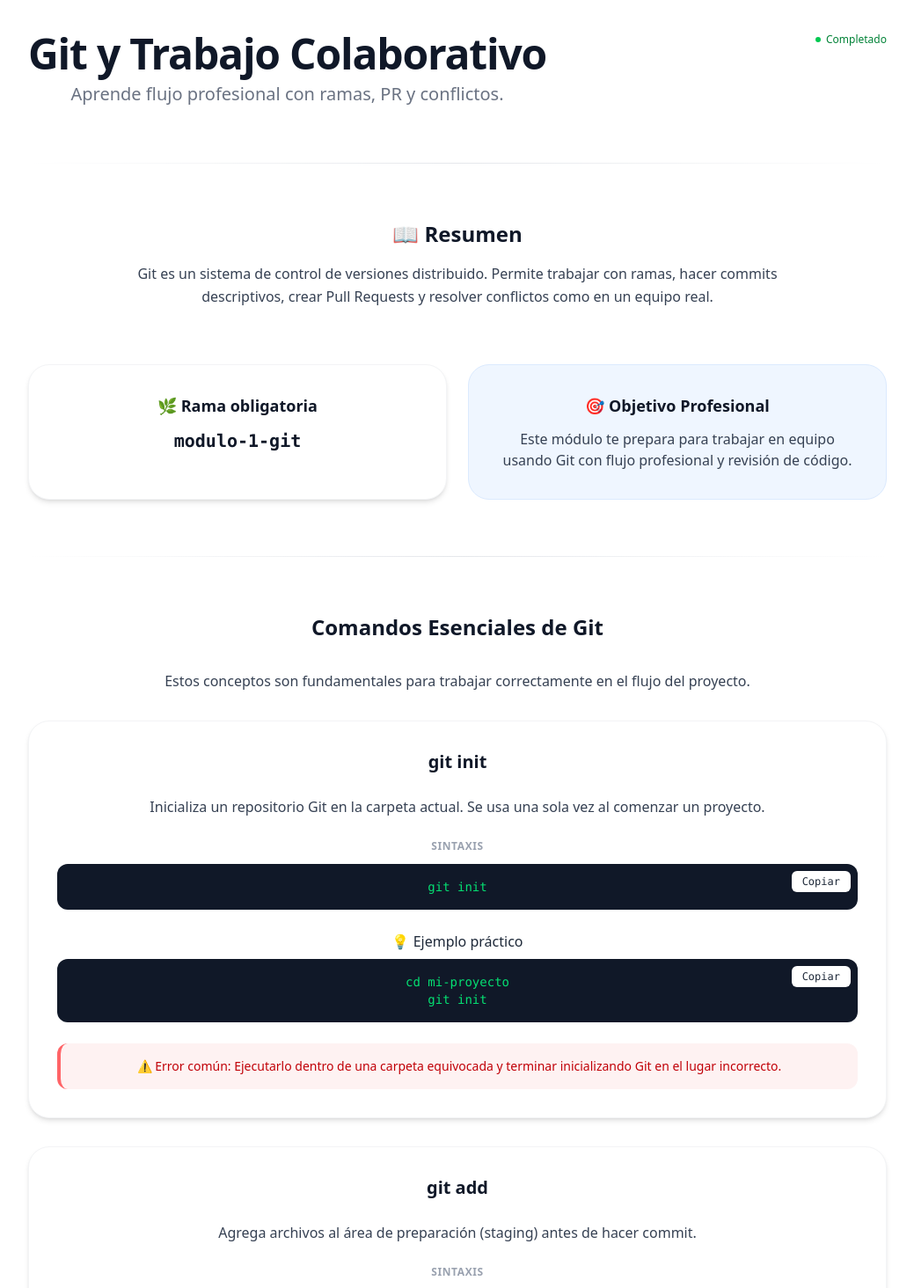
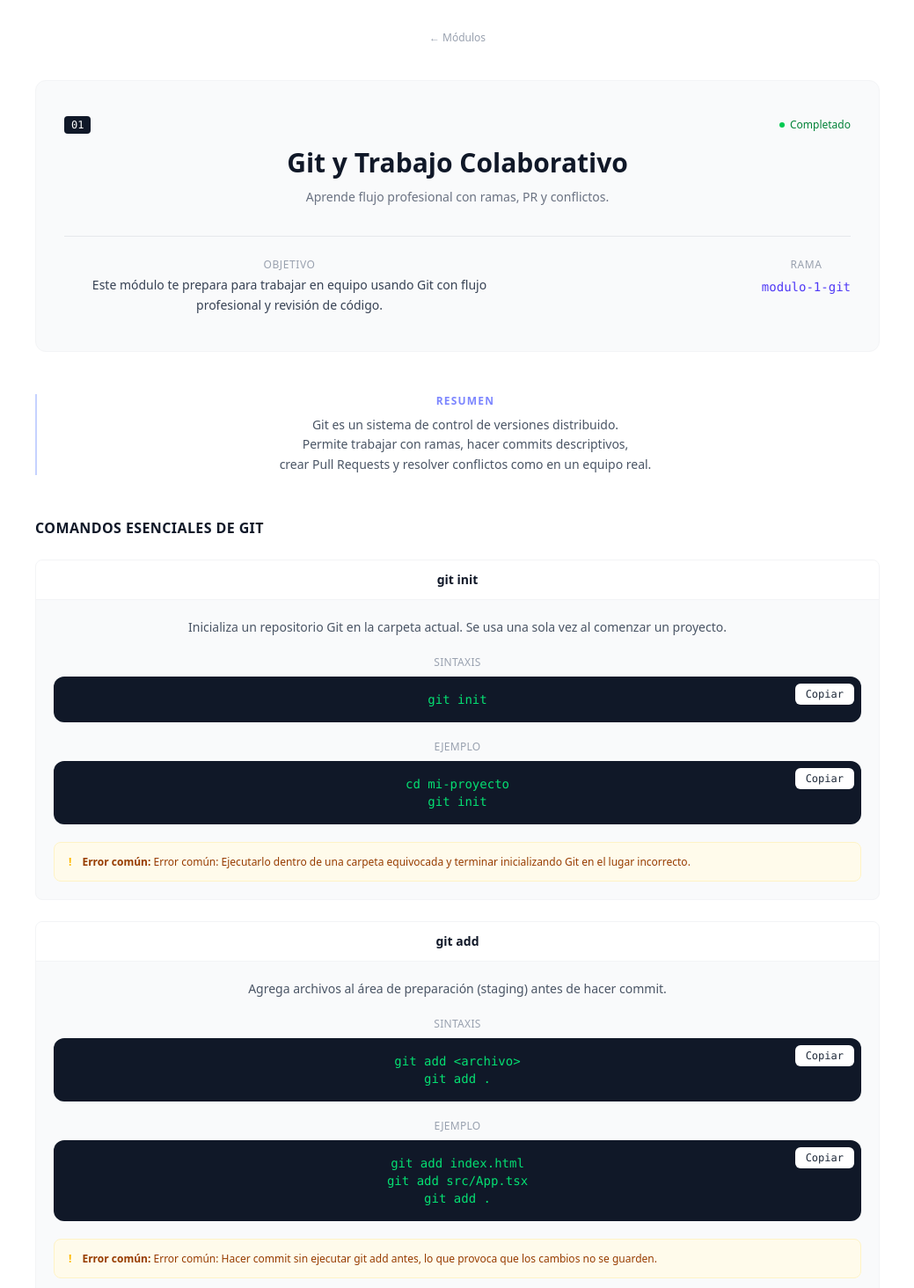
Before and after one commit to Lilopadilla22/Aprendiendo, a React (Vite) app: page /modulo/1 in a window 1280 px wide. Shown: the part 100-1564 px from the top of the page at 88% size, without its empty margins (120-1159 px from the left). Built offline with nearby package versions, Linux system fonts and the light colour scheme.

Commit message:
update styles in module detail

```diff
--- a/src/pages/ModuleDetail.tsx
+++ b/src/pages/ModuleDetail.tsx
@@ -1,4 +1,4 @@
-import { useParams } from "react-router-dom";
+import { useParams, Link } from "react-router-dom";
 import { modulesData } from "../data/modulesData";
 import { modulesStatus } from "../data/modulesStatus";
 import StatusBadge from "../components/StatusBadge";
@@ -10,192 +10,165 @@ export default function ModuleDetail() {
   const module = modulesData.find((m) => m.id === Number(id));
 
   if (!module) {
-    return <div className="p-8">Módulo no encontrado</div>;
+    return <div className="p-8 text-sm text-gray-500">Módulo no encontrado.</div>;
   }
 
   const status = getModuleStatus(module.id, modulesStatus);
 
   if (status === "locked") {
     return (
-      <div className="max-w-3xl mx-auto py-20 text-center space-y-6">
-        <h1 className="text-4xl font-bold">🔒 Módulo bloqueado</h1>
-        <p className="text-gray-600 text-lg">
-          Debes completar el módulo anterior antes de acceder a este contenido.
-        </p>
+      <div className="max-w-xl mx-auto py-24 px-6 text-center space-y-4">
+        <p className="text-4xl">🔒</p>
+        <h1 className="text-xl font-bold text-gray-900">Módulo bloqueado</h1>
+        <p className="text-sm text-gray-500">Este módulo aún no está disponible.</p>
+        <Link to="/" className="inline-block text-sm text-gray-900 underline underline-offset-4 hover:opacity-60 transition mt-2">
+          Volver al inicio
+        </Link>
       </div>
     );
   }
 
+  const num = String(module.id).padStart(2, "0");
+
   return (
-    <div className="max-w-5xl mx-auto px-6 py-12 space-y-16">
+    <div className="max-w-5xl mx-auto px-8 py-10">
+      <Link to="/" className="inline-block text-xs text-gray-400 hover:text-gray-700 transition mb-10">
+        ← Módulos
+      </Link>
+      <div className="bg-gray-50 border border-gray-100 rounded-xl px-8 py-10 mb-12 text-center">
+        <div className="flex items-center justify-between gap-3 mb-3">
+          <span className="font-mono text-xs bg-gray-900 text-white px-2 py-0.5 rounded">
+            {num}
+          </span>
+          <StatusBadge status={status} />
+        </div>
 
-      {/* HERO */}
-      <div className="space-y-6">
-        <div className="flex justify-between items-start">
-          <div className="space-y-2">
-            <h1 className="text-5xl font-bold tracking-tight">
+        <h1 className="text-3xl font-bold text-gray-900 leading-snug mb-2">
           {module.title}
         </h1>
 
-            <p className="text-xl text-gray-500">
+        <p className="text-gray-500 text-sm leading-relaxed max-w-xl mx-auto">
           {module.description}
         </p>
+        <div className="flex flex-wrap justify-between gap-10 mt-8 pt-6 border-t border-gray-200">
+          <div className="text-center">
+            <p className="text-xs text-gray-400 mb-1 uppercase tracking-wider font-medium">Objetivo</p>
+            <p className="text-sm text-gray-700 max-w-lg leading-relaxed">{module.objective}</p>
+          </div>
+          <div className="text-center">
+            <p className="text-xs text-gray-400 mb-1 uppercase tracking-wider font-medium">Rama</p>
+            <code className="text-sm font-mono text-indigo-600">{module.branch}</code>
+          </div>
+        </div>
+      </div>
+      <div className="mb-12 pl-4 border-l-2 border-indigo-200">
+        <p className="text-xs text-indigo-400 font-semibold uppercase tracking-widest mb-2">
+          Resumen
+        </p>
+        <p className="text-sm text-gray-600 leading-relaxed whitespace-pre-line">
+          {module.summary.trim()}
+        </p>
+      </div>
+      <div className="space-y-16">
+        {module.sections.map((section, sIndex) => (
+          <section key={sIndex}>
+
+            {/* Section title */}
+            <div className="flex items-center justify-between mb-6">
+              <h2 className="text-base font-bold text-gray-900 uppercase tracking-wide">
+                {section.title}
+              </h2>
+              {section.documentation && (
+                <a
+                  href={section.documentation}
+                  target="_blank"
+                  rel="noopener noreferrer"
+                  className="text-xs text-indigo-500 hover:text-indigo-700 transition"
+                >
+                  Docs oficiales →
+                </a>
+              )}
             </div>
 
-          <StatusBadge status={status} />
-        </div>
+            <div className="space-y-6">
+              {section.items.map((item, iIndex) => (
+                <div
+                  key={iIndex}
+                  className="bg-gray-50 rounded-lg border border-gray-100 overflow-hidden"
+                >
+                  <div className="px-5 py-3 border-b border-gray-100 bg-white">
+                    <h3 className="text-sm font-semibold text-gray-900">{item.title}</h3>
                   </div>
 
-      <div className="h-px bg-gradient-to-r from-transparent via-gray-200 to-transparent" />
-
-      {/* RESUMEN */}
-      <section className="space-y-4 text-center">
-        <h2 className="text-2xl font-semibold">📖 Resumen</h2>
-        <p className="text-gray-700 leading-relaxed max-w-3xl mx-auto">
-          {module.summary}
-        </p>
-      </section>
-
-      {/* RAMA + OBJETIVO EN GRID */}
-      <div className="grid md:grid-cols-2 gap-6">
-        <div className="bg-white p-8 rounded-3xl shadow-md border border-gray-100">
-          <h3 className="font-semibold mb-3 text-lg">
-            🌿 Rama obligatoria
-          </h3>
-          <code className="text-primary font-semibold text-xl">
-            {module.branch}
-          </code>
-        </div>
-
-        <div className="bg-blue-50 p-8 rounded-3xl border border-blue-100">
-          <h3 className="font-semibold mb-3 text-lg">
-            🎯 Objetivo Profesional
-          </h3>
-          <p className="text-gray-700">
-            {module.objective}
-          </p>
-        </div>
-      </div>
-
-      <div className="h-px bg-gradient-to-r from-transparent via-gray-200 to-transparent" />
-
-      {/* SECCIONES */}
-      {module.sections.map((section, index) => (
-        <section key={index} className="space-y-8">
-          <h2 className="text-2xl font-semibold">
-            {section.title}
-          </h2>
-
-          <p className="text-gray-700 leading-relaxed max-w-3xl mx-auto">
-            Estos conceptos son fundamentales para trabajar correctamente en el flujo del proyecto.
-          </p>
-
-          <div className="space-y-8">
-            {section.items.map((item, i) => (
-              <div
-                key={i}
-                className="bg-white p-8 rounded-3xl shadow-md hover:shadow-lg transition-all duration-300 border border-gray-100 space-y-6"
-              >
-                {/* Título */}
-                <h3 className="text-xl font-semibold">
-                  {item.title}
-                </h3>
-
-                {/* Descripción */}
-                <p className="text-gray-700 leading-relaxed">
+                  <div className="px-5 py-5 space-y-5">
+                    <p className="text-sm text-gray-600 leading-relaxed whitespace-pre-line">
                       {item.description}
                     </p>
 
-                {/* Sintaxis */}
                     {item.syntax && (
-                  <div className="space-y-3">
-                    <p className="uppercase text-xs tracking-wider text-gray-400 font-semibold">
+                      <div>
+                        <p className="text-xs text-gray-400 font-medium mb-2 uppercase tracking-wide">
                           Sintaxis
                         </p>
-
                         {item.syntaxAsCode ? (
                           <CodeBlock code={item.syntax} />
                         ) : (
-                      <div className="bg-slate-50 border border-slate-200 rounded-2xl p-6 font-mono text-sm text-gray-800 whitespace-pre-line">
+                          <div className="bg-white border border-gray-100 rounded-lg p-4 font-mono text-xs text-gray-700 whitespace-pre-line">
                             {item.syntax}
                           </div>
                         )}
                       </div>
                     )}
 
-                {/* Ejemplo */}
                     {item.example && (
-                  <div className="space-y-2">
-                    <p className="font-medium text-gray-800">
-                      💡 Ejemplo práctico
+                      <div>
+                        <p className="text-xs text-gray-400 font-medium mb-2 uppercase tracking-wide">
+                          Ejemplo
                         </p>
                         <CodeBlock code={item.example} />
                       </div>
                     )}
 
-                {/* Error común */}
                     {item.commonError && (
-                  <div className="bg-red-50 border-l-4 border-red-400 p-4 rounded-xl">
-                    <p className="text-red-700 text-sm font-medium">
-                      ⚠ {item.commonError}
+                      <div className="flex gap-3 bg-amber-50 border border-amber-100 rounded-lg px-4 py-3">
+                        <span className="text-amber-400 text-xs font-bold flex-shrink-0 mt-0.5">!</span>
+                        <p className="text-xs text-amber-800 leading-relaxed">
+                          <span className="font-semibold">Error común: </span>
+                          {item.commonError}
                         </p>
                       </div>
                     )}
-
-                {/* Documentacion personalizada*/}
-
-                {(section?.documentation) && (
-                  <div className="mb-6">
-                    <a
-                      href={section.documentation ?? module.documentation}
-                      target="_blank"
-                      rel="noopener noreferrer"
-                      className="text-sm text-blue-600 hover:text-blue-800 transition font-medium"
-                    >
-                      Profundizar en documentación oficial →
-                    </a>
                   </div>
-                )}
                 </div>
               ))}
             </div>
           </section>
         ))}
+      </div>
 
-      <div className="h-px bg-gradient-to-r from-transparent via-gray-200 to-transparent" />
-
-      {/* EJERCICIOS */}
-      <section className="space-y-6">
-        <h2 className="text-2xl font-semibold">
-          🧪 Ejercicios
-        </h2>
-
-        <div className="bg-white p-8 rounded-3xl shadow-md border border-gray-100">
-          <ol className="list-decimal list-inside space-y-4 text-gray-700">
+      <div className="mt-16 bg-indigo-50 border border-indigo-100 rounded-xl px-8 py-7">
+        <h2 className="text-base font-bold text-gray-900 mb-5">Ejercicios</h2>
+        <ol className="space-y-3">
           {module.exercises.map((exercise, index) => (
-              <li key={index} className="leading-relaxed">
-                {exercise}
+            <li key={index} className="flex items-start gap-3">
+              <span className="text-xs font-mono text-indigo-400 mt-0.5 w-4 flex-shrink-0">
+                {index + 1}.
+              </span>
+              <p className="text-sm text-gray-700 leading-relaxed">{exercise}</p>
             </li>
           ))}
         </ol>
       </div>
-      </section>
-
-      {/* DOCUMENTACIÓN */}
-      <section className="space-y-4">
-        <h2 className="text-2xl font-semibold">
-          🔗 Documentación Oficial
-        </h2>
-
+      <div className="mt-8 pb-12">
         <a
           href={module.documentation}
           target="_blank"
           rel="noopener noreferrer"
-          className="inline-block text-primary font-medium hover:underline"
+          className="text-sm text-indigo-600 hover:text-indigo-800 transition underline underline-offset-4"
         >
-          Ver documentación para profundizar →
+          Ver documentación oficial →
         </a>
-      </section>
+      </div>
 
     </div>
   );
```
Lines whose indentation alone changed are shown as unchanged.
